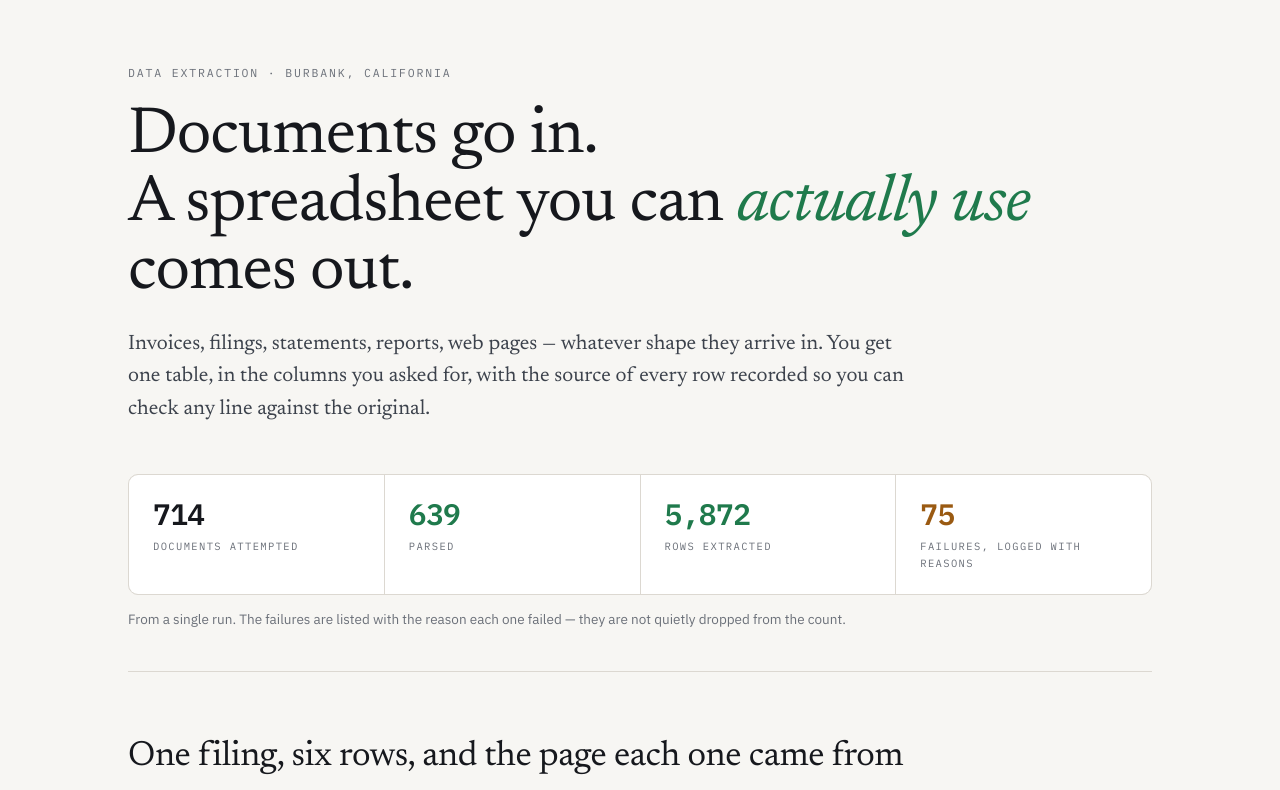
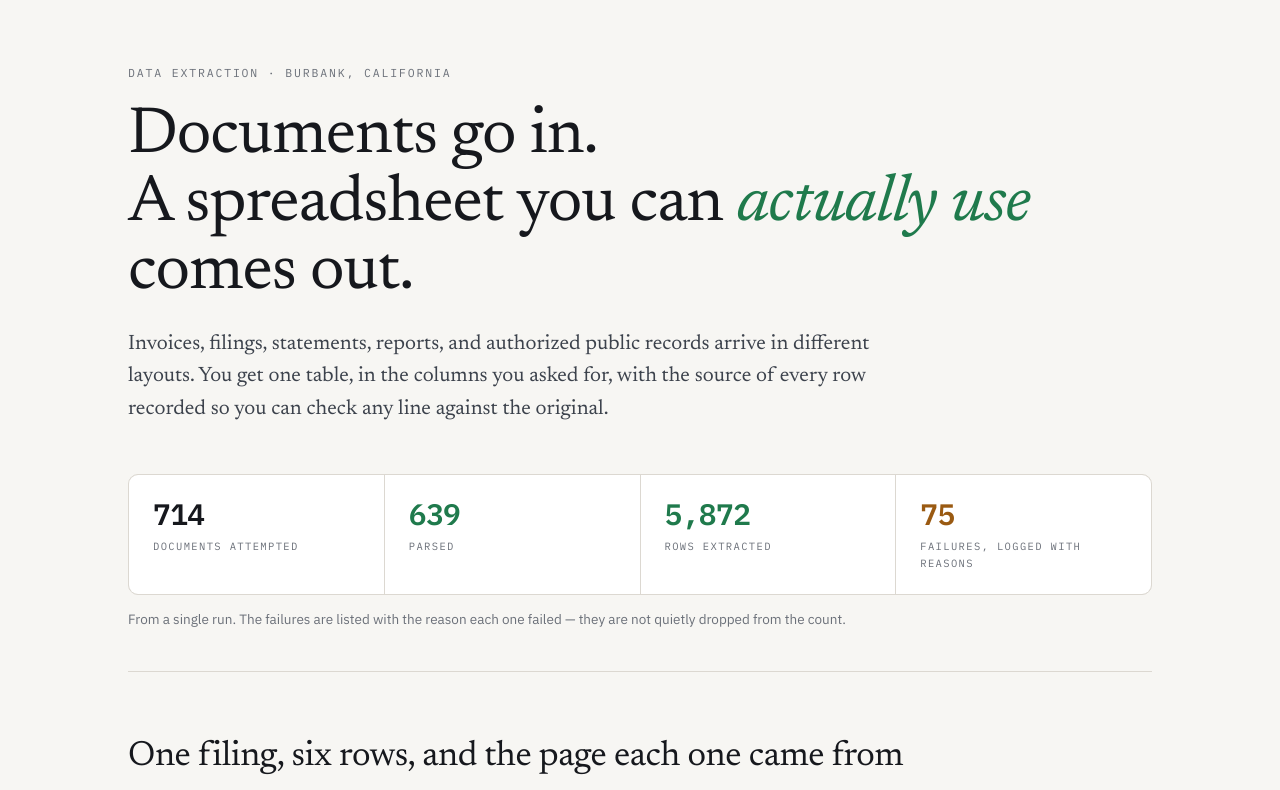
Before and after one commit to Bobcatgoldcraft/Bobcatgoldcraft.github.io, a plain HTML site: page index.html in a window 1280 px wide. Shown: the top 790 px of the page. Drawn offline with Linux system fonts and the light colour scheme.

Commit message:
Narrow portfolio service scope

```diff
--- a/index.html
+++ b/index.html
@@ -164,8 +164,8 @@ footer p{margin:0 0 8px;max-width:52em}
 <header>
   <p class="eyebrow">Data extraction &middot; Burbank, California</p>
   <h1>Documents go in.<br>A spreadsheet you can <em>actually use</em> comes out.</h1>
-  <p class="standfirst">Invoices, filings, statements, reports, web pages — whatever shape they
-  arrive in. You get one table, in the columns you asked for, with the source of every row
+  <p class="standfirst">Invoices, filings, statements, reports, and authorized public records
+  arrive in different layouts. You get one table, in the columns you asked for, with the source of every row
   recorded so you can check any line against the original.</p>
 
   <div class="figures">
```
